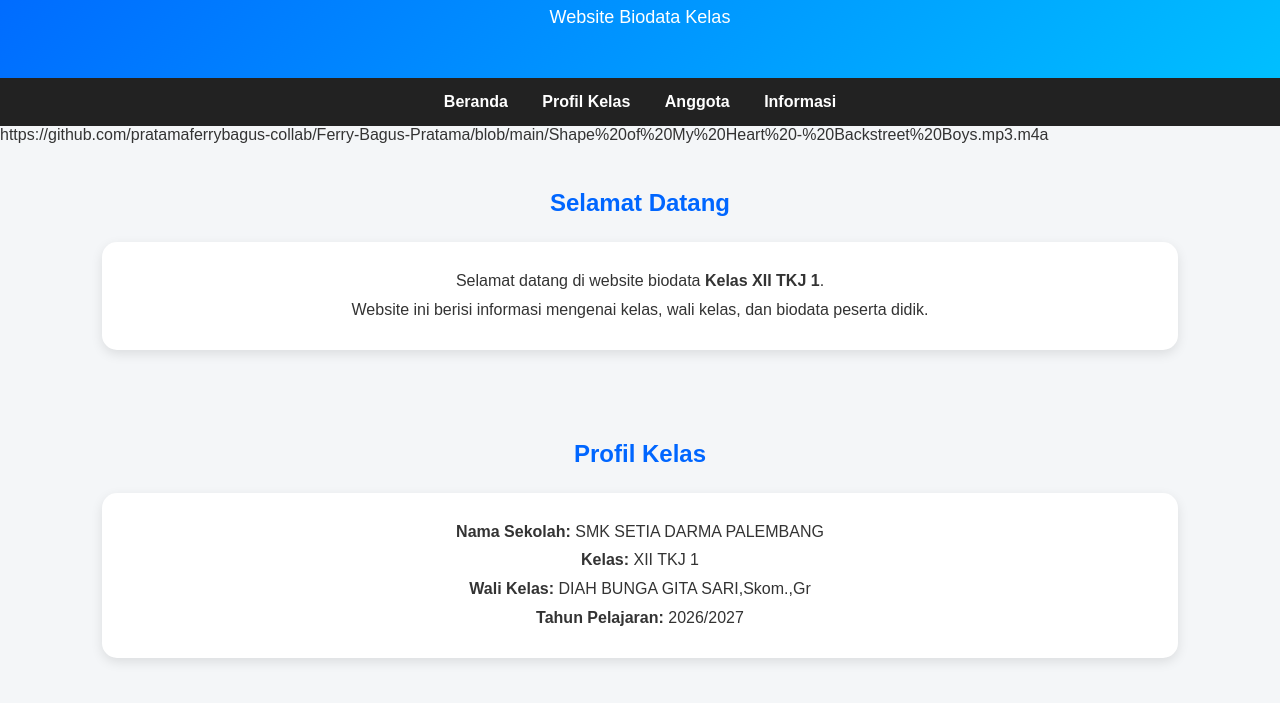
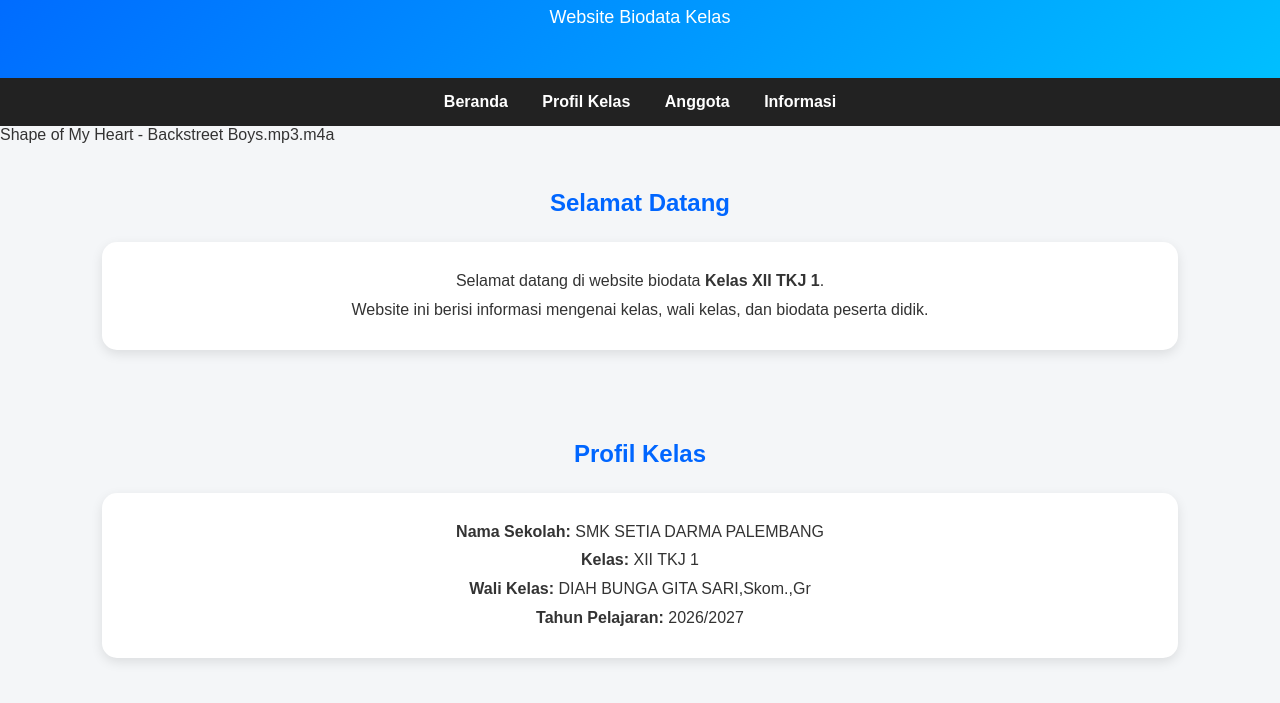
Before and after one commit to pratamaferrybagus-collab/Ferry-Bagus-Pratama, a plain HTML site: page index.html in a window 1280 px wide. Shown: the part 97-800 px from the top of the page. Drawn offline with Linux system fonts and the light colour scheme.

Commit message:
Update index.html

```diff
--- a/index.html
+++ b/index.html
@@ -162,7 +162,7 @@
         <a href="#informasi">Informasi</a>
     </nav>
 
-    https://github.com/pratamaferrybagus-collab/Ferry-Bagus-Pratama/blob/main/Shape%20of%20My%20Heart%20-%20Backstreet%20Boys.mp3.m4a
+    Shape of My Heart - Backstreet Boys.mp3.m4a
     <!-- BERANDA -->
     <section id="beranda">
         <h2>Selamat Datang</h2>
```
